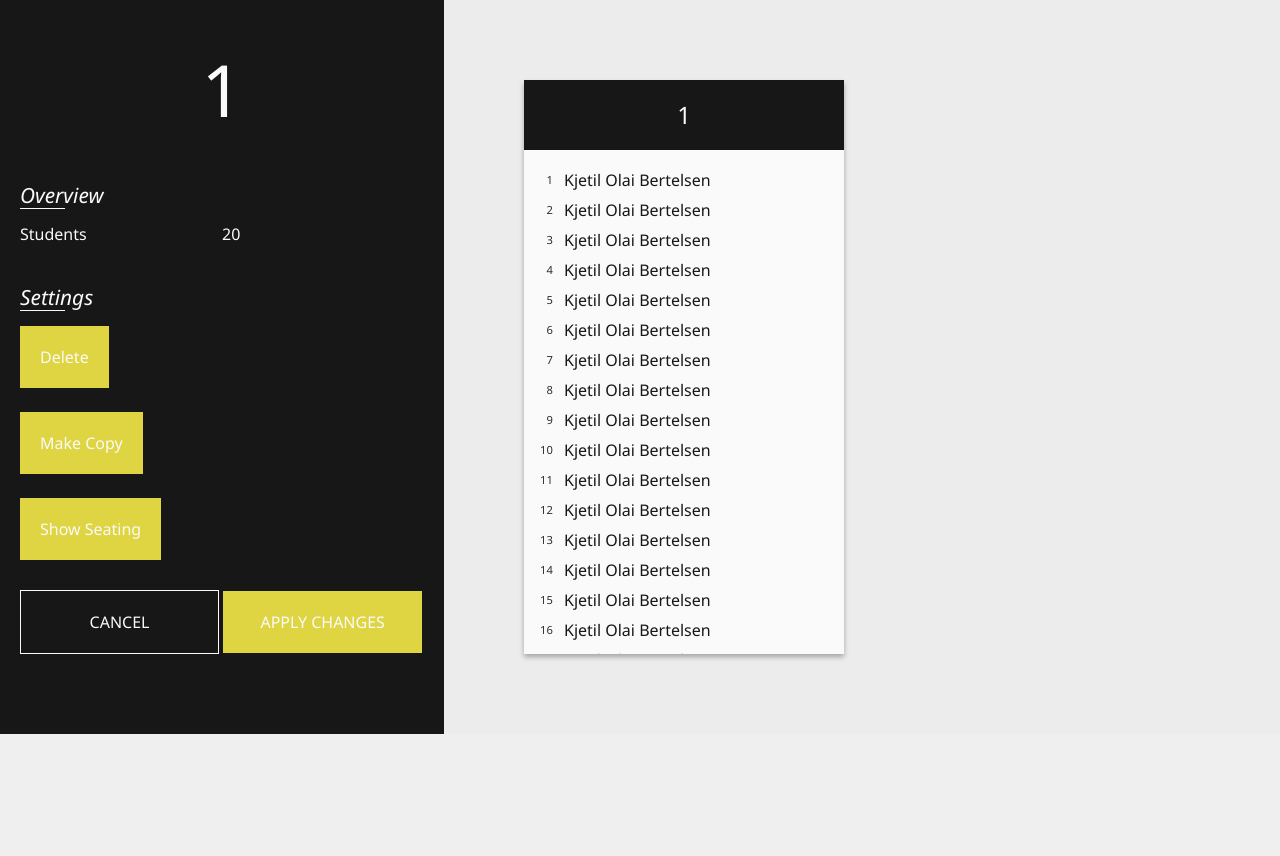
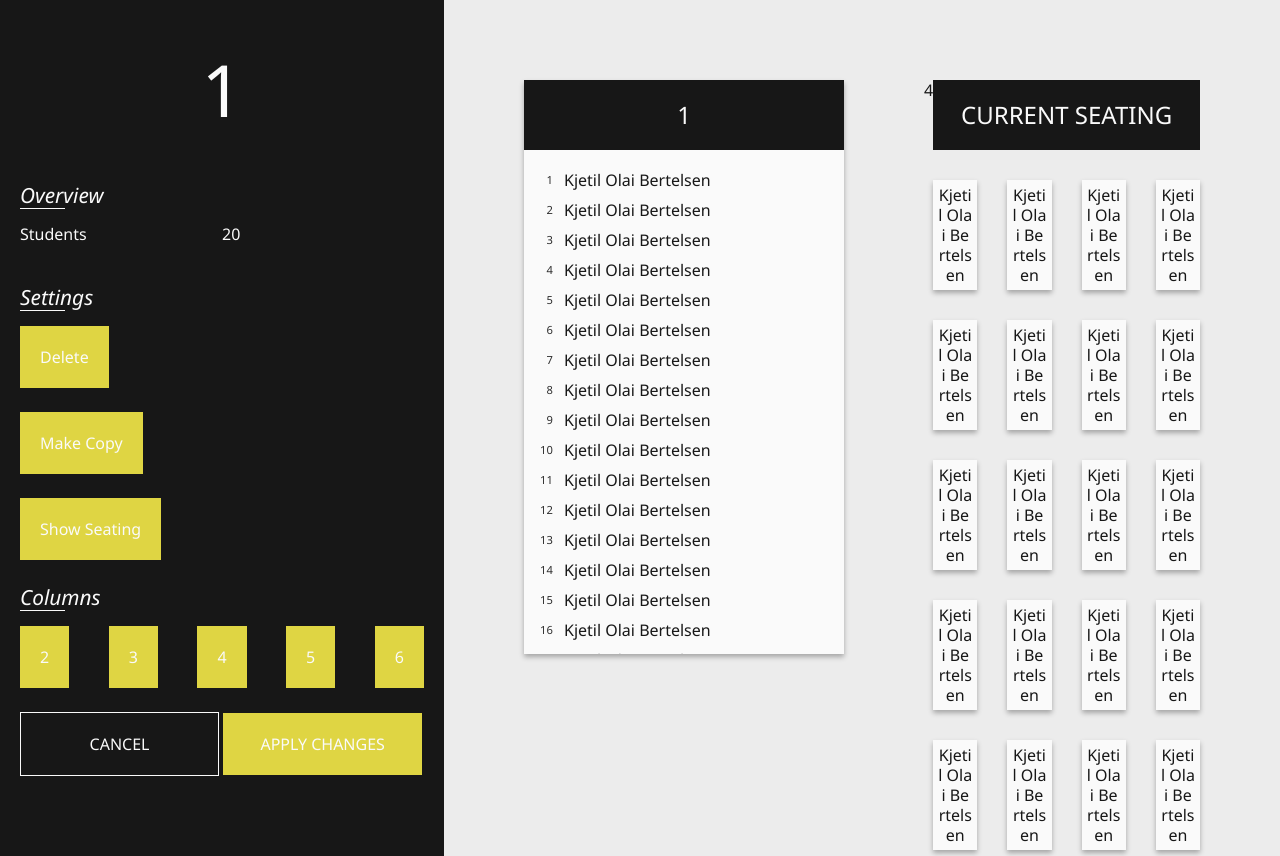
Before and after one commit to SanderGodard/genus, a PHP site: page /edit/index.php?class=1 in a window 1280 px wide. Shown: the part 66-922 px from the top of the page. Before the commit the page ends 800 px from the top, so only its background shows below. Run offline with PHP 8.4, Linux system fonts and the light colour scheme; data that the repository does not hold is empty.

Commit message:
Fikset noe seating

```diff
--- a/css/main.css
+++ b/css/main.css
@@ -553,7 +553,26 @@ main .modes div span {
   margin-top: -30px;
   padding: 50px 20px 20px;
 }
-main .classes {
+
+.header {
+  -webkit-box-align: center;
+      -ms-flex-align: center;
+          align-items: center;
+  -webkit-box-pack: center;
+      -ms-flex-pack: center;
+          justify-content: center;
+  font-size: 1.5em;
+  color: #FAFAFA;
+  background-color: #171717;
+  text-transform: uppercase;
+  width: 100%;
+  padding: 20px;
+  display: -webkit-box;
+  display: -ms-flexbox;
+  display: flex;
+}
+
+.classes {
   display: -webkit-box;
   display: -ms-flexbox;
   display: flex;
@@ -820,4 +828,98 @@ input {
   background-color: #DFD543;
 }
 
+.nrbtn {
+  display: -webkit-box;
+  display: -ms-flexbox;
+  display: flex;
+  -webkit-box-pack: justify;
+      -ms-flex-pack: justify;
+          justify-content: space-between;
+  -webkit-box-align: center;
+      -ms-flex-align: center;
+          align-items: center;
+  min-width: 0;
+  width: auto;
+}
+
+.edit {
+  display: -webkit-box;
+  display: -ms-flexbox;
+  display: flex;
+  -webkit-box-orient: horizontal;
+  -webkit-box-direction: normal;
+      -ms-flex-flow: row nowrap;
+          flex-flow: row nowrap;
+}
+
+.seating {
+  display: inline-block;
+  overflow: visible;
+  -webkit-box-flex: 1;
+      -ms-flex-positive: 1;
+          flex-grow: 1;
+}
+.seating .seats {
+  margin-top: 30px;
+  overflow: visible;
+  display: -webkit-box;
+  display: -ms-flexbox;
+  display: flex;
+  -webkit-box-orient: horizontal;
+  -webkit-box-direction: normal;
+      -ms-flex-flow: row nowrap;
+          flex-flow: row nowrap;
+  -webkit-box-pack: justify;
+      -ms-flex-pack: justify;
+          justify-content: space-between;
+  -webkit-box-align: stretch;
+      -ms-flex-align: stretch;
+          align-items: stretch;
+  height: calc(100vh - 66px - 80px - 180px + 30px);
+  width: calc(100% + 30px);
+}
+.seating .seats .columns {
+  width: 100%;
+  -webkit-box-flex: 1;
+      -ms-flex-positive: 1;
+          flex-grow: 1;
+  margin-right: 30px;
+  display: -webkit-box;
+  display: -ms-flexbox;
+  display: flex;
+  -webkit-box-orient: vertical;
+  -webkit-box-direction: normal;
+      -ms-flex-flow: column nowrap;
+          flex-flow: column nowrap;
+  -webkit-box-pack: justify;
+      -ms-flex-pack: justify;
+          justify-content: space-between;
+  -webkit-box-align: center;
+      -ms-flex-align: center;
+          align-items: center;
+}
+.seating .seats .sete {
+  margin-bottom: 30px;
+  background-color: #FAFAFA;
+  -webkit-box-flex: 1;
+      -ms-flex-positive: 1;
+          flex-grow: 1;
+  width: 100%;
+  padding: 5px;
+  word-wrap: break-word;
+  word-break: break-all;
+  -webkit-box-shadow: 0px 3px 5px rgba(0, 0, 0, 0.3);
+          box-shadow: 0px 3px 5px rgba(0, 0, 0, 0.3);
+  text-align: center;
+  display: -webkit-inline-box;
+  display: -ms-inline-flexbox;
+  display: inline-flex;
+  -webkit-box-align: center;
+      -ms-flex-align: center;
+          align-items: center;
+  -webkit-box-pack: center;
+      -ms-flex-pack: center;
+          justify-content: center;
+}
+
 /*# sourceMappingURL=main.css.map */
--- a/css/main.sass
+++ b/css/main.sass
@@ -513,132 +513,139 @@ main
         padding: 50px 20px 20px
 
 
-  .classes
-    display: flex
-    flex-flow: row nowrap
-    width: calc(100vw - 160px - 444px)
-    //justify-content: space-evenly
-    overflow-x: auto
-    scroll-snap-type: x
-    scroll-snap-points-x: repeat(calc(350px + 80px))
-    scroll-snap-type: x mandatory
-    position: relative
-    user-select: none
-    cursor: pointer
 
-    &.drar
-      //background: rgba(255,255,255,0.3)
-      cursor: grabbing
-      scroll-snap-points-x: none
-      scroll-snap-type: none
-
-    &::-webkit-scrollbar
-      width: 0px
-      height: 0px
-      display: none
-
-    &::-webkit-scrollbar-thumb
-      width: 0px
-      height: 0px
-      display: none
+.header
+  align-items: center
+  justify-content: center
+  font-size: 1.5em
+  color: $W
+  background-color: $SidebarBG
+  text-transform: uppercase
+  width: 100%
+  padding: 20px
+  display: flex
 
 
 
-  .class
-    box-shadow: $Shadow
-    scroll-snap-align: start
-    margin-right: 80px
-    height: calc(100vh - 66px - 80px - 80px)
-    // height: calc(100% - 80px)
-    width: 320px
-    min-width: 320px
+.classes
+  display: flex
+  flex-flow: row nowrap
+  width: calc(100vw - 160px - 444px)
+  //justify-content: space-evenly
+  overflow-x: auto
+  scroll-snap-type: x
+  scroll-snap-points-x: repeat(calc(350px + 80px))
+  scroll-snap-type: x mandatory
+  position: relative
+  user-select: none
+  cursor: pointer
+
+  &.drar
+    //background: rgba(255,255,255,0.3)
+    cursor: grabbing
+    scroll-snap-points-x: none
+    scroll-snap-type: none
+
+  &::-webkit-scrollbar
+    width: 0px
+    height: 0px
+    display: none
+
+  &::-webkit-scrollbar-thumb
+    width: 0px
+    height: 0px
+    display: none
+
+
+.class
+  box-shadow: $Shadow
+  scroll-snap-align: start
+  margin-right: 80px
+  height: calc(100vh - 66px - 80px - 80px)
+  // height: calc(100% - 80px)
+  width: 320px
+  min-width: 320px
+  display: inline-flex
+  flex-flow: column nowrap
+  align-items: flex-start
+  background-color: $W
+
+  & > *
+    width: 100%
+    padding: 20px
+    display: flex
+
+
+  .students
+    padding: 0px 20px 0px
+    margin-top: 20px
+    flex-grow: 1
+    display: block
+    overflow: auto
+    // background-color: $W
+
+    p
+      display: block
+      margin-bottom: 10px
+
+    &[contenteditable="true"]
+      padding-bottom: 20px
+      padding-left: 40px
+
+      p
+        position: relative
+
+        &::before
+          // right: 0
+          top: 3px
+          width: 2em
+          bottom: 0
+          left: -3em
+          font-size: .7em
+          text-align: right
+          color: lighten($SidebarBG, $amount)
+          counter-increment: line-counter 1
+          content: counter(line-counter)
+          position: absolute
+
+
+  .fot
+    background-color: $W
+    padding-top: 0
+
+  .choices
     display: inline-flex
-    flex-flow: column nowrap
-    align-items: flex-start
-    background-color: $W
+    border-top: 1px solid $SidebarBG
+    justify-content: space-between
+    width: 100%
+    padding-top: 20px
 
-    & > *
-      width: 100%
-      padding: 20px
-      display: flex
 
-    .header
+    button
+      transition: $Fast
+      opacity: .5
+      width: 28px
+      height: 28px
+      display: inline-flex
       align-items: center
       justify-content: center
-      font-size: 1.5em
-      color: $W
-      background-color: $SidebarBG
-      text-transform: uppercase
+      background-color: $W
+      padding: 0
+      margin: 0
+      min-width: 0
 
-    .students
-      padding: 0px 20px 0px
-      margin-top: 20px
-      flex-grow: 1
-      display: block
-      overflow: auto
-      background-color: $W
+      img
+        margin: 0
+        width: 28px
 
-      p
-        display: block
-        margin-bottom: 10px
+      &:hover
+        transition: $Fast
+        opacity: .9
 
-      &[contenteditable="true"]
-        padding-bottom: 20px
-        padding-left: 40px
-
-        p
-          position: relative
-
-          &::before
-            // right: 0
-            top: 3px
-            width: 2em
-            bottom: 0
-            left: -3em
-            font-size: .7em
-            text-align: right
-            color: lighten($SidebarBG, $amount)
-            counter-increment: line-counter 1
-            content: counter(line-counter)
-            position: absolute
-
-
-    .fot
-      padding-top: 0
-
-    .choices
-      display: inline-flex
-      border-top: 1px solid $SidebarBG
-      justify-content: space-between
-      width: 100%
-      padding-top: 20px
-
+    div
 
       button
-        transition: $Fast
-        opacity: .5
-        width: 28px
-        height: 28px
-        display: inline-flex
-        align-items: center
-        justify-content: center
-        background-color: $W
-        padding: 0
-        margin: 0
-        min-width: 0
-
-        img
-          margin: 0
-          width: 28px
-
-        &:hover
-          transition: $Fast
-          opacity: .9
-
-      div
-
-        button
-          margin-left: 20px
+        margin-left: 20px
 
 
 input
@@ -714,3 +721,63 @@ input
 
         &.cancel
           background-color: $NavBG
+
+
+
+.nrbtn
+  display: flex
+  justify-content: space-between
+  align-items: center
+  min-width: 0
+  width: auto
+
+
+.edit
+  display: flex
+  flex-flow: row nowrap
+
+
+.seating
+  //margin-left: 80px
+  display: inline-block
+  overflow: visible
+  flex-grow: 1
+
+  .seats
+    margin-top: 30px
+    overflow: visible
+    display: flex
+    flex-flow: row nowrap
+    // display: block
+    // grid-column-gap: 30px
+    // column-count: 4
+    justify-content: space-between
+    align-items: stretch
+    height: calc(100vh - 66px - 80px - 180px + 30px)
+    width: calc(100% + 30px)
+    //column-gap: 30px
+
+    .columns
+      // margin: 30px
+      width: 100%
+      flex-grow: 1
+      margin-right: 30px
+      display: flex
+      flex-flow: column nowrap
+      justify-content: space-between
+      align-items: center
+      //height: calc(100vh - 66px - 80px - 180px)
+
+    .sete
+      margin-bottom: 30px
+      background-color: $W
+      flex-grow: 1
+      width: 100%
+      padding: 5px
+      word-wrap: break-word
+      word-break: break-all
+      box-shadow: $Shadow
+      text-align: center
+      display: inline-flex
+      align-items: center
+      justify-content: center
--- a/edit/index.php
+++ b/edit/index.php
@@ -13,6 +13,7 @@
 		include "../elements/php/sidebar.php";
 	?>
 	<main>
+		<div class="edit">
 			<?php
 				$students = ["Kjetil Olai Bertelsen", "Kjetil Olai Bertelsen", "Kjetil Olai Bertelsen", "Kjetil Olai Bertelsen", "Kjetil Olai Bertelsen", "Kjetil Olai Bertelsen", "Kjetil Olai Bertelsen", "Kjetil Olai Bertelsen", "Kjetil Olai Bertelsen", "Kjetil Olai Bertelsen", "Kjetil Olai Bertelsen", "Kjetil Olai Bertelsen", "Kjetil Olai Bertelsen", "Kjetil Olai Bertelsen", "Kjetil Olai Bertelsen", "Kjetil Olai Bertelsen", "Kjetil Olai Bertelsen", "Kjetil Olai Bertelsen", "Kjetil Olai Bertelsen", "Kjetil Olai Bertelsen"]; // Denne skal også være en SQL query
 
@@ -22,9 +23,58 @@
 									for ($j=0; $j < count($students); $j++) {
 										echo "<p>$students[$j]</p>";
 									}
-			echo 		"</div></div>";
+				echo 		"</div>
+							</div>";
 
+				$seating = $students; //ofc sin egen sql query
+
+				$antall = count($seating);
+				$col = 4;
+				$query = "SELECT col from classes where class = $class"; // fiks dette
+				//$sqlcol = undefined;
+				if (isset($sqlcol)) {
+					$col = $sqlcol;
+				}
+				if (isset($_POST["col"])) {
+					$col = $_POST["col"];
+					// Put in session and wait for apply
+				}
+				echo $col;
+				$eleverpercol = intval($antall / $col);
+				$k = 0;
+				if ($antall % $col !== 0) {
+					$ekstra = $antall % $col;
+					$k = -1;
+					// $eleverpercol++;
+					// $plasser = $eleverpercol*$col;
+					// if ($plasser >= $antall) {}
+					// if ($eleverpercol >= $) {}
+				}
+
+
+
+				echo "<div class='seating'>
+								<div class='header'>Current seating</div>
+								<div class='seats'>";
+						echo "<div class='columns'>";
+									for ($i=0; $i < $antall; $i++) {
+										if ($k !== 0 && $k == $eleverpercol) {
+											echo "</div><div class='columns'>";
+											$ekstra--;
+											if ($ekstra > 0) {
+												$k = -1;
+											} else {
+												$k = 0;
+											}
+										}
+										echo "<div class='sete' contenteditable='true'>$seating[$i]</div>";
+										$k++;
+									}
+				echo 		"</div>
+							</div>
+						</div>";
 			?>
+		</div>
 	</main>
 </body>
 </html>
--- a/elements/php/side/edit.php
+++ b/elements/php/side/edit.php
@@ -11,6 +11,15 @@
 <button type='button' name='makeCopy'>make copy</button>
 <button type='button' name='showSeating'>show seating</button>
 
+<h2>Columns</h2>
+<div class="nrbtn">
+  <form><button type='submit' name='col' value='2' formaction='edit/?class=<?php echo $class; ?>' formmethod='post'>2</button></form>
+  <form><button type='submit' name='col' value='3' formaction='edit/?class=<?php echo $class; ?>' formmethod='post'>3</button></form>
+  <form><button type='submit' name='col' value='4' formaction='edit/?class=<?php echo $class; ?>' formmethod='post'>4</button></form>
+  <form><button type='submit' name='col' value='5' formaction='edit/?class=<?php echo $class; ?>' formmethod='post'>5</button></form>
+  <form><button type='submit' name='col' value='6' formaction='edit/?class=<?php echo $class; ?>' formmethod='post'>6</button></form>
+</div>
+
 <div class="center">
   <form action="edit/?class=<?php echo $class; ?>" method="post">
     <textarea style="display: none;" name="names"></textarea>
--- a/login/index.php
+++ b/login/index.php
@@ -12,7 +12,7 @@
 		include "../elements/php/sidebar.php";
 	?>
 	<main>
-
+		Make login page
 
 	</main>
 </body>
```
Also changed, not shown: other parts of css/main.css (+18 -29 lines), 1 other file. Lines whose indentation alone changed are shown as unchanged.
